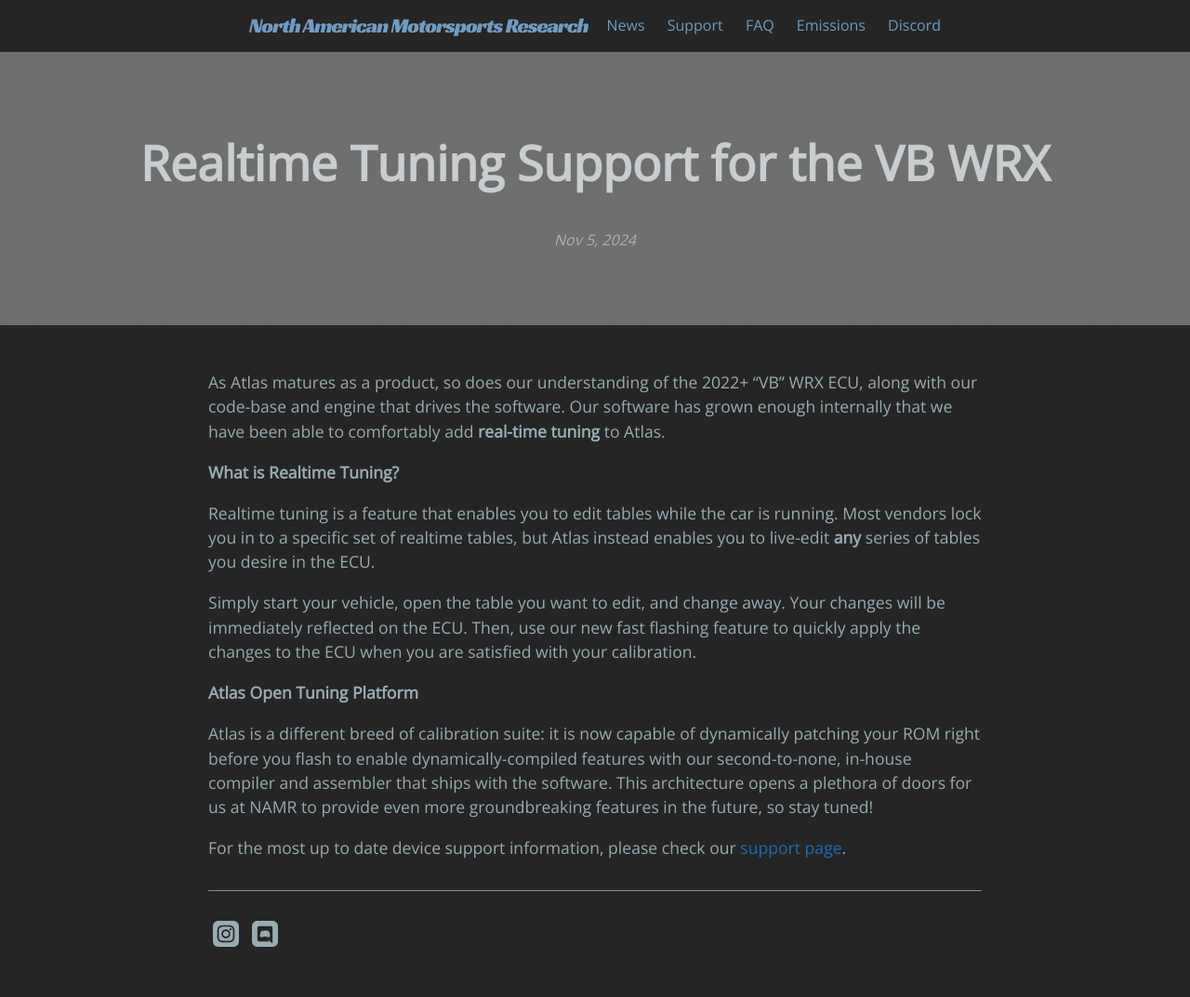
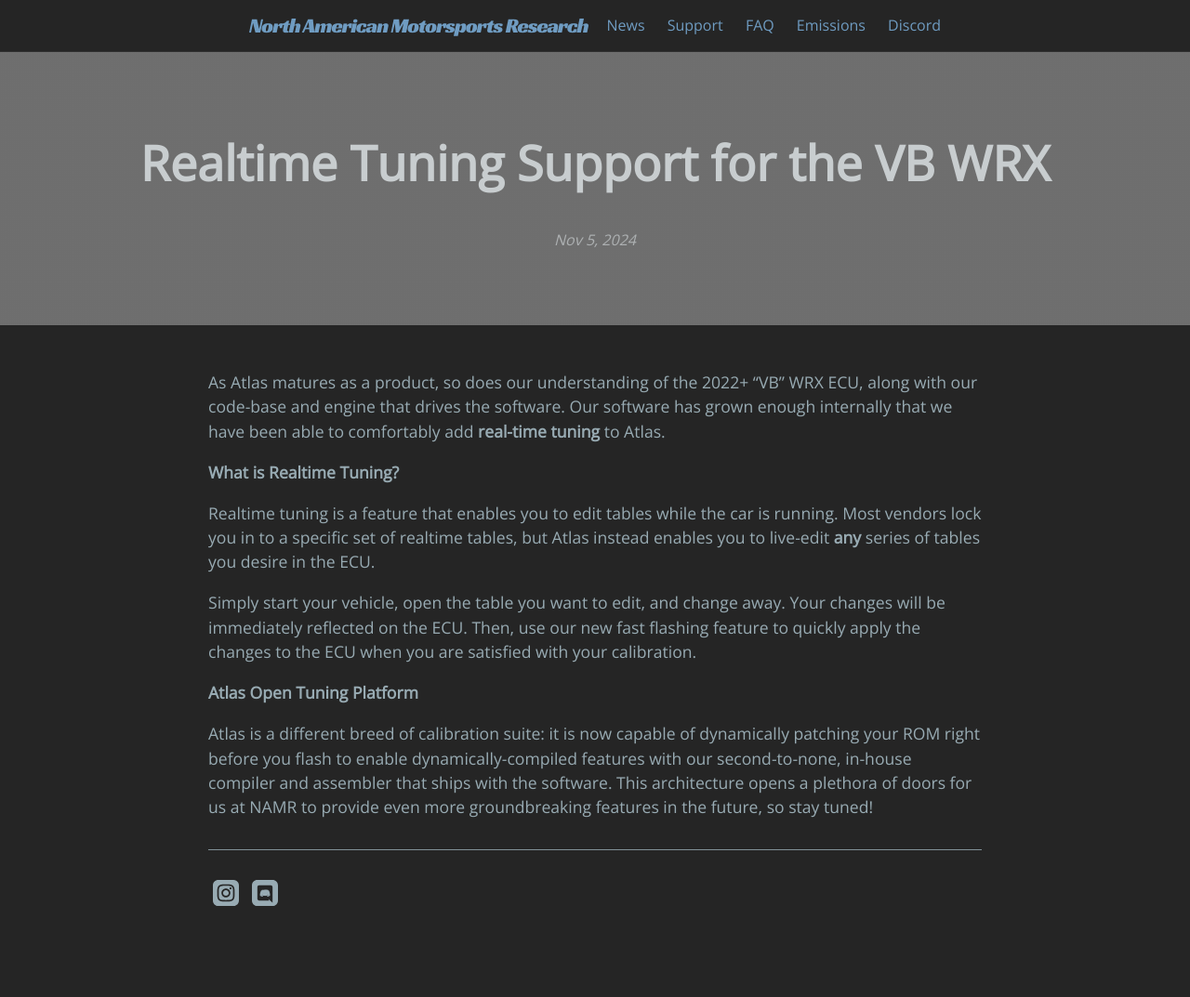
Before and after one commit to atlas-tuning/atlas-public, a Jekyll site: the page built from docs/_posts/2024-11-5-realtime-tuning.md, in a window 1280 px wide. Shown: the whole page at 93% size. Built offline with Jekyll 4.4.1, drawn with Linux system fonts in a browser that asks for light colours; after the commit the page ends 1029 px from its top, so only the background shows below that.

Commit message:
Update 2024-11-5-realtime-tuning.md

```diff
--- a/docs/_posts/2024-11-5-realtime-tuning.md
+++ b/docs/_posts/2024-11-5-realtime-tuning.md
@@ -14,5 +14,3 @@
 **Atlas Open Tuning Platform**
 
 Atlas is a different breed of calibration suite: it is now capable of dynamically patching your ROM right before you flash to enable dynamically-compiled features with our second-to-none, in-house compiler and assembler that ships with the software. This architecture opens a plethora of doors for us at NAMR to provide even more groundbreaking features in the future, so stay tuned!
-
-For the most up to date device support information, please check our [support page]({{ '/support.html' | absolute_url }}).
```
